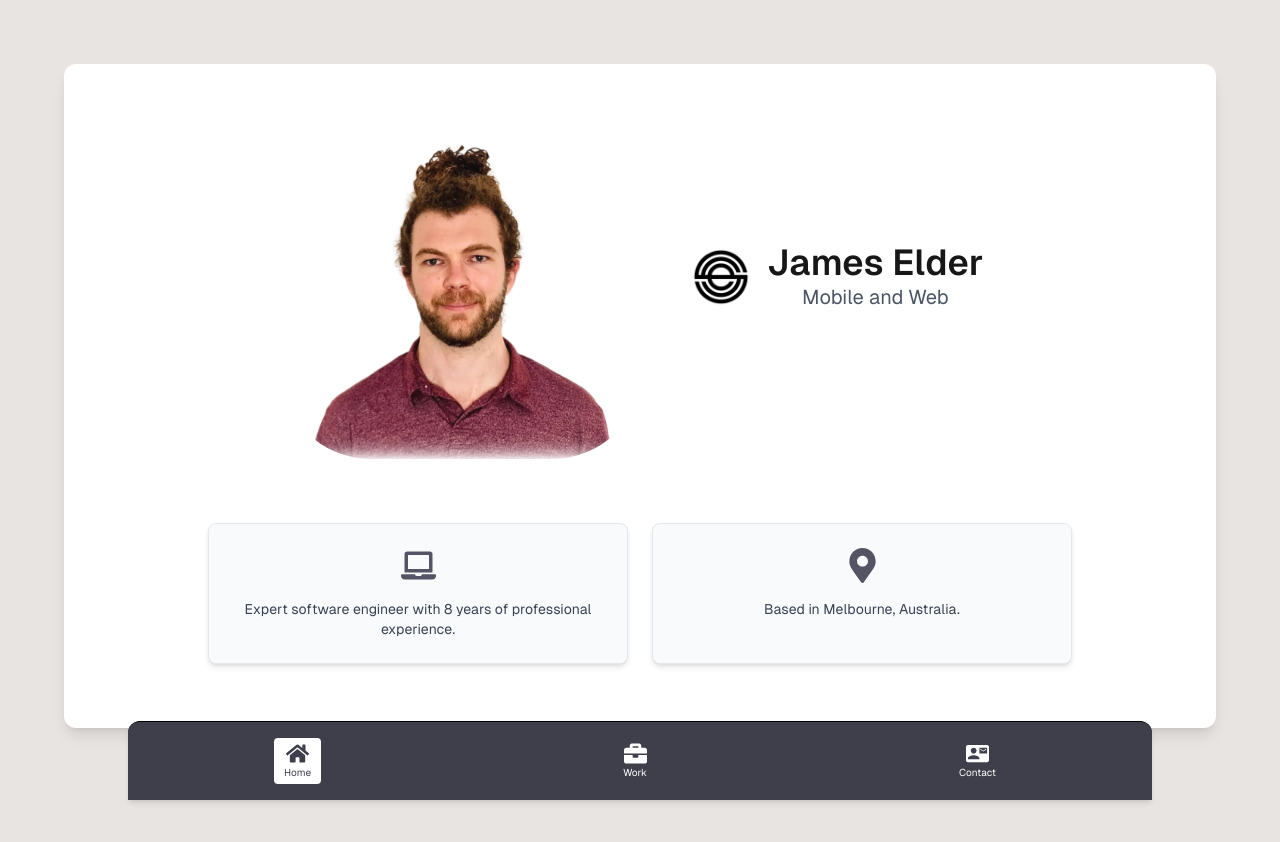
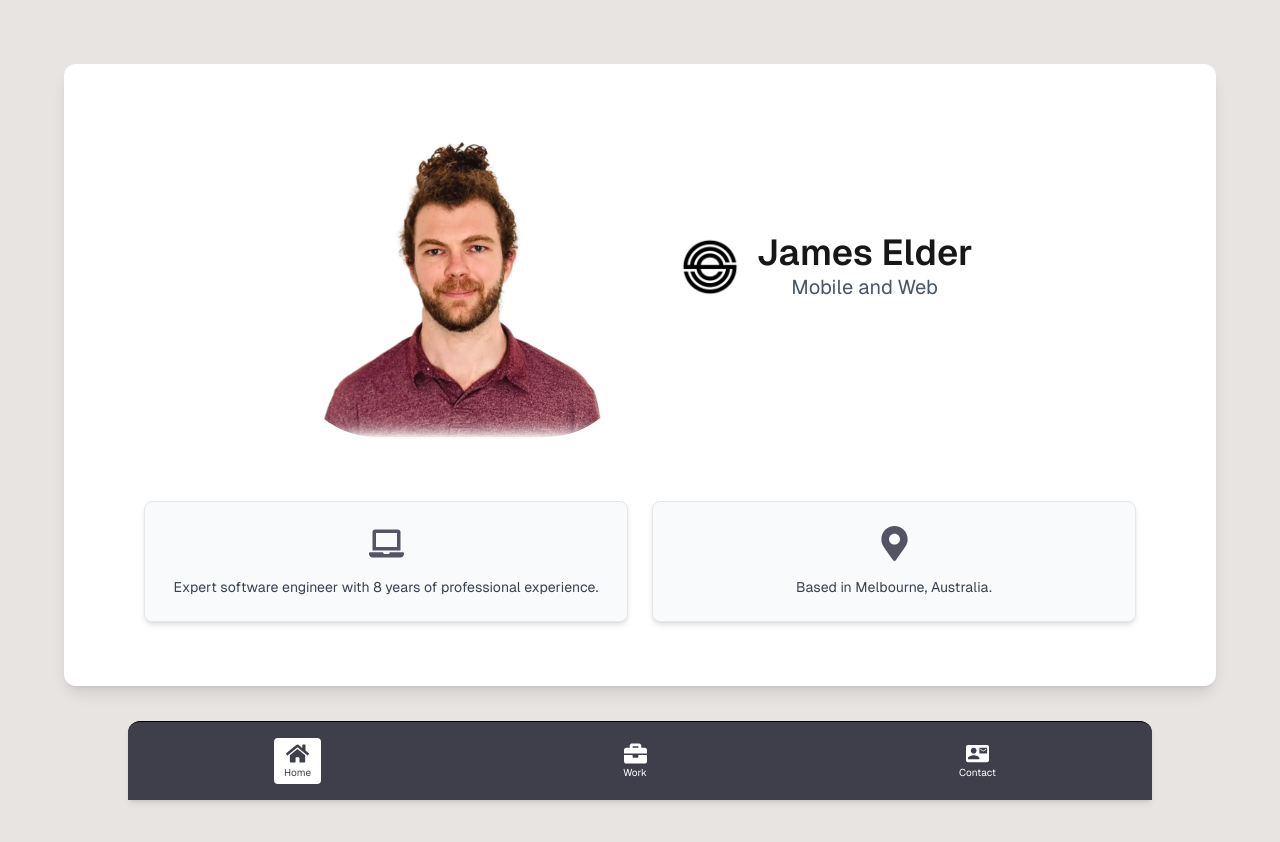
Before and after one commit to elder-software/elder-software-website, a Next.js app: page / in a window 1280 px wide. Shown: the top 842 px of the page. After the commit the page ends 814 px from the top, so only its background shows below. Built offline with nearby package versions, Linux system fonts and the light colour scheme.

Commit message:
small fixes

```diff
--- a/src/components/about/About.tsx
+++ b/src/components/about/About.tsx
@@ -29,12 +29,12 @@ const About: React.FC = () => {
       animate="visible"
     >
       <motion.div
-        className="flex flex-col md:flex-row justify-center gap-8 md:gap-8 mx-auto py-4 md:py-8 px-32 md:px-8 w-full"
+        className="flex flex-col md:flex-row justify-center gap-8 md:gap-8 mx-auto py-4 md:py-8 px-2 md:px-16 w-full"
         variants={childVariants}
       >
-        <div className="w-1/3 md:w-1/3 flex-shrink-0">
+        <div className="w-1/3 md:w-1/3 flex-shrink-0 self-center">
           <Image
-            className="opacity-95 rounded-[25%] w-full h-auto object-cover"
+            className="opacity-95 rounded-[25%] w-full h-auto object-cover align-middle items-center"
             src={"/jamie-photo.webp"}
             alt="james-potrait"
             width={150}
@@ -65,7 +65,7 @@ const About: React.FC = () => {
 
       <div className="flex-1" />
       <motion.div
-        className="w-full px-32 pb-4 md:pb-8"
+        className="w-full px-2 md:px-16 pb-4 md:pb-8"
         variants={childVariants}
       >
         <AboutProfessionalSummary />
```
